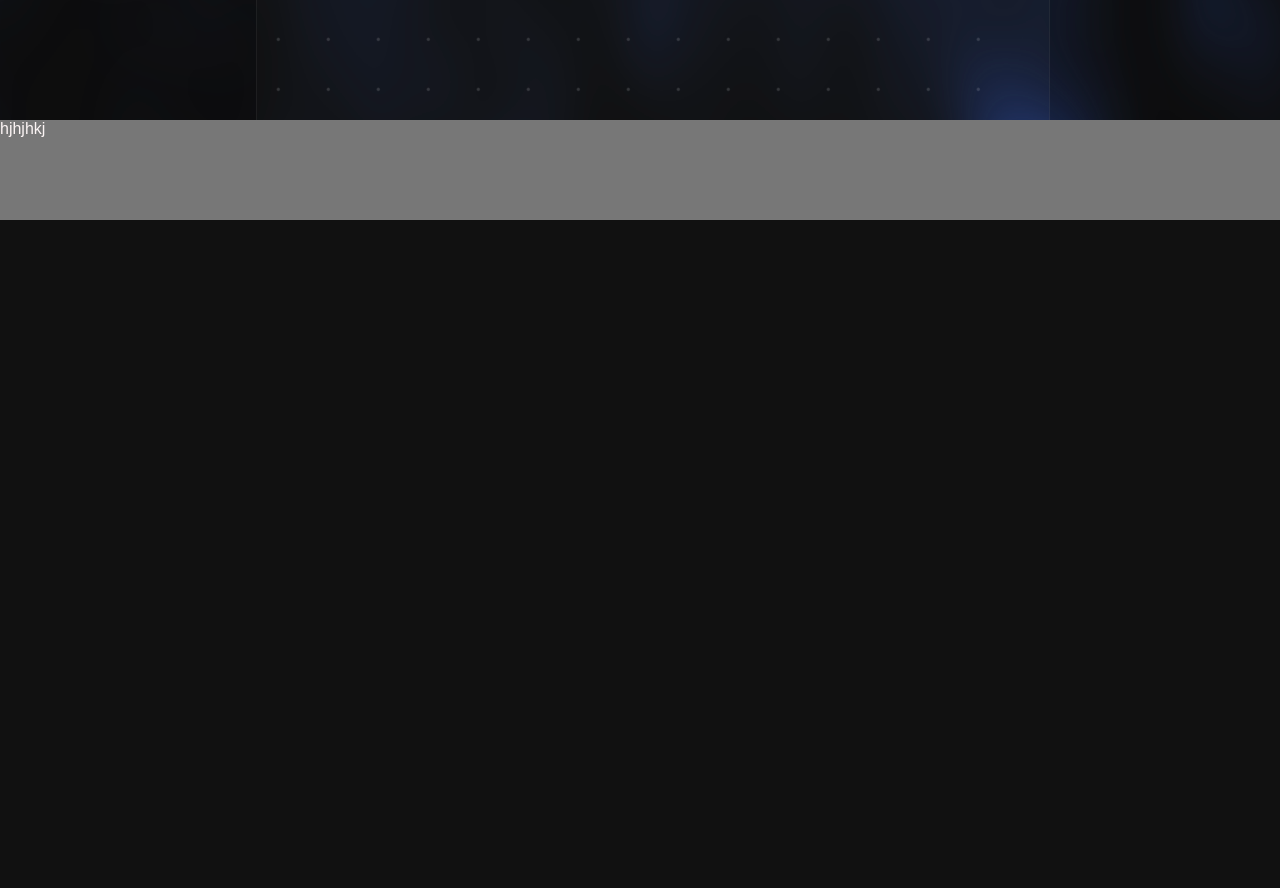
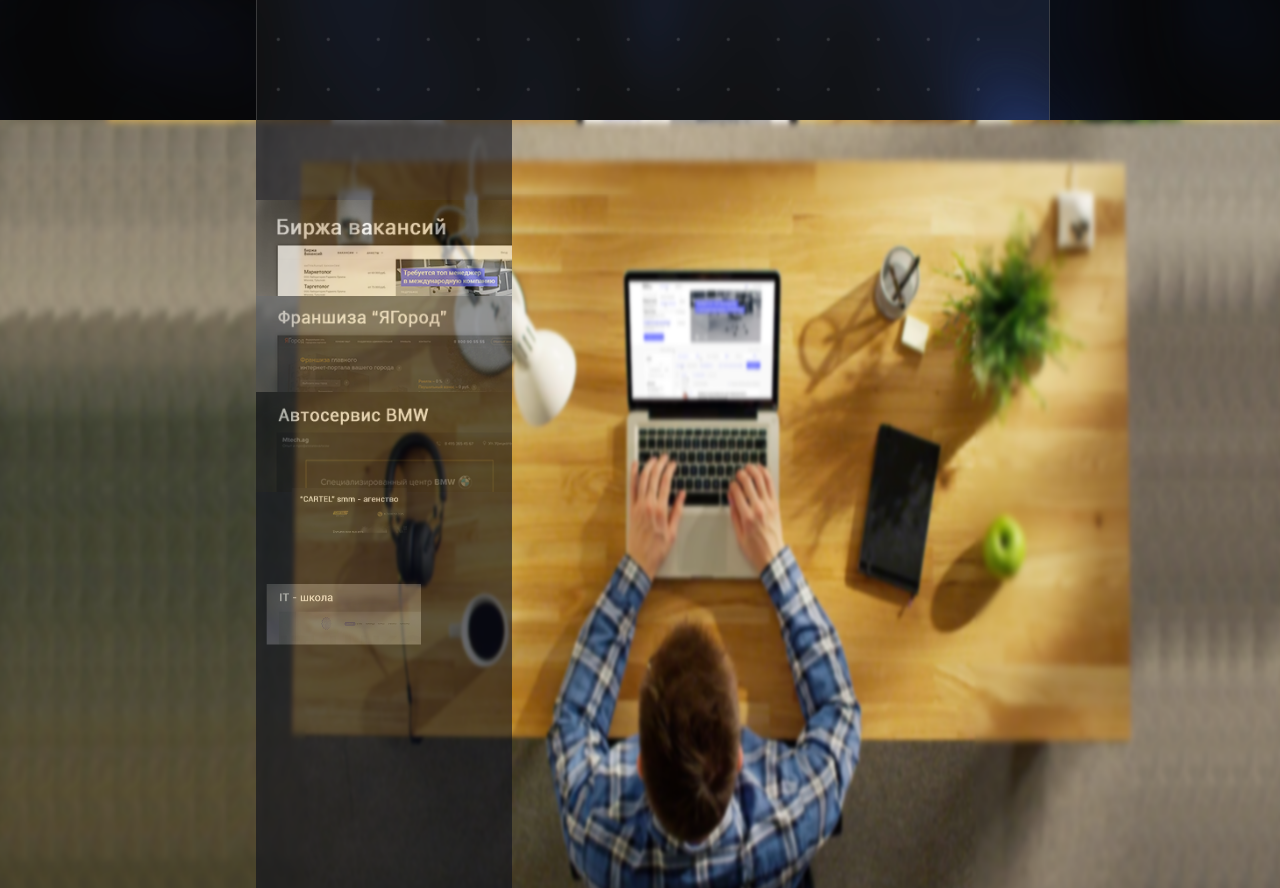
Before and after one commit to buugaaga/deadline, a plain HTML site: page index.html in a window 1280 px wide. Shown: the part 680-1568 px from the top of the page. Drawn offline with Linux system fonts and the light colour scheme.

Commit message:
Работа со второй страницей. Добавил несколько картинок и исправил немного нлавный экран.

```diff
--- a/index.html
+++ b/index.html
@@ -31,6 +31,7 @@
 			<a class="instagram" href="#"><img src="image/instagram.png" alt="vk"></a>
 			<a class="vk" href="#"><img src="image/vk.png" alt="instagram"></a>
 		</div>
+<!-- first page -->
 		<header class="head">
 			<div class="dots"></div>
 			<div class="lorem-title">
@@ -59,11 +60,21 @@
 				</ul>
 			</div>
 		</header>
-
+<!-- second page -->
 		<section class="portfolio">
-			<div>hjhjhkj</div>
+			<div class="left-col">
+				<div class="hover-effect box-img box-img__1"><img class="cover" src="image/first-job.png" alt="birga vacanciy"></div>
+				<div class="hover-effect box-img box-img__2"><img class="cover" src="image/second-job.png" alt=""></div>
+				<div class="hover-effect box-img box-img__3"><img class="cover" src="image/third-hob.png" alt=""></div>
+				<div class="hover-effect box-img box-img__4"><img class="cover" src="image/fourthd-job.png" alt=""></div>
+				<div class="hover-effect box-img box-img__5"><img class="cover" src="image/fivethd-job.png" alt=""></div>
+			</div>
 		</section>
 
+
+
+
+<!-- third page -->
 		<section class="offer">
 
 		</section>
--- a/style.css
+++ b/style.css
@@ -24,7 +24,7 @@ body {
 	height: 10vh;
 	background-image: url('image/fon.png');
 	border-bottom: 1px solid #555;
-	opacity: 0.2;
+	opacity: 0.6;
 	z-index: 1000;
 }
 .logo {
@@ -46,7 +46,7 @@ body {
 	background-image: url('image/fon.png');
 	background-position: 100% 100%;
 	border-right: 1px solid #555;
-	opacity: 0.2;
+	opacity: 0.6;
 	z-index: 900;
 }
 .right {
@@ -63,9 +63,12 @@ body {
 	width: 18%;
 	background-image: url('image/fon.png');
 	border-left: 1px solid #555;
-	opacity: 0.2;
+	opacity: 0.6;
 	z-index: 900;
 }
+
+
+
 .society {
 	position: fixed;
 	width: 3em;
@@ -96,7 +99,9 @@ input {
 	font-weight: bold;
 	text-shadow: 0 0 10px #333;
 	text-transform: uppercase;
-	background-image: linear-gradient( to right bottom, rgb(34, 53, 227), rgb(68, 99, 243));
+	background-image: -moz-linear-gradient( -73deg, rgb(30,43,219) 0%, rgb(76,105,241) 100%);
+	background-image: -webkit-linear-gradient( -73deg, rgb(30,43,219) 0%, rgb(76,105,241) 100%);
+	background-image: -ms-linear-gradient( -73deg, rgb(30,43,219) 0%, rgb(76,105,241) 100%);
 	border: none;
 	color: #fbf4f4;
 }
@@ -222,10 +227,43 @@ ul {
 	grid-row: 3/4;
 	grid-column: 1/-1;
 	background-color: #777;
-	height: 100px;
+	height: 100vh;
 	width: 100%;
+	display: flex;
+	background: url('image/bg_portfolio.png');
+	background-size: 100% 100vh;
+}
 
+.left-col {
+	background-color: rgb(11, 14, 28);
+	opacity: 0.6;
+	margin-left: 16rem;
+	width: 16rem;
+	height: 100vh;
 }
+
+.box-img {
+	width: 100%;
+	height: 6rem;
+}
+.box-img__2 {
+	margin:0;
+}
+.box-img__1 {
+	margin-top: 10vh;
+}
+.cover {
+	position: relative;
+	object-fit: cover;
+	width: 100%;
+	z-index: -2;
+}
+.box-img:hover {
+	border-left: 5px solid rgb(131, 154, 255);
+	box-shadow: inset 0px 46px 89.9px 65.1px rgba(131, 153, 251, 0.1);
+	opacity: 1;
+}
+
 
 /* third page */
 .offer {
```
Also changed, not shown: image/bg_portfolio.png (added), image/first-job.png (added), image/fivethd-job.png (added), image/fourthd-job.png (added), image/second-job.png (added), image/third-hob.png (added).
